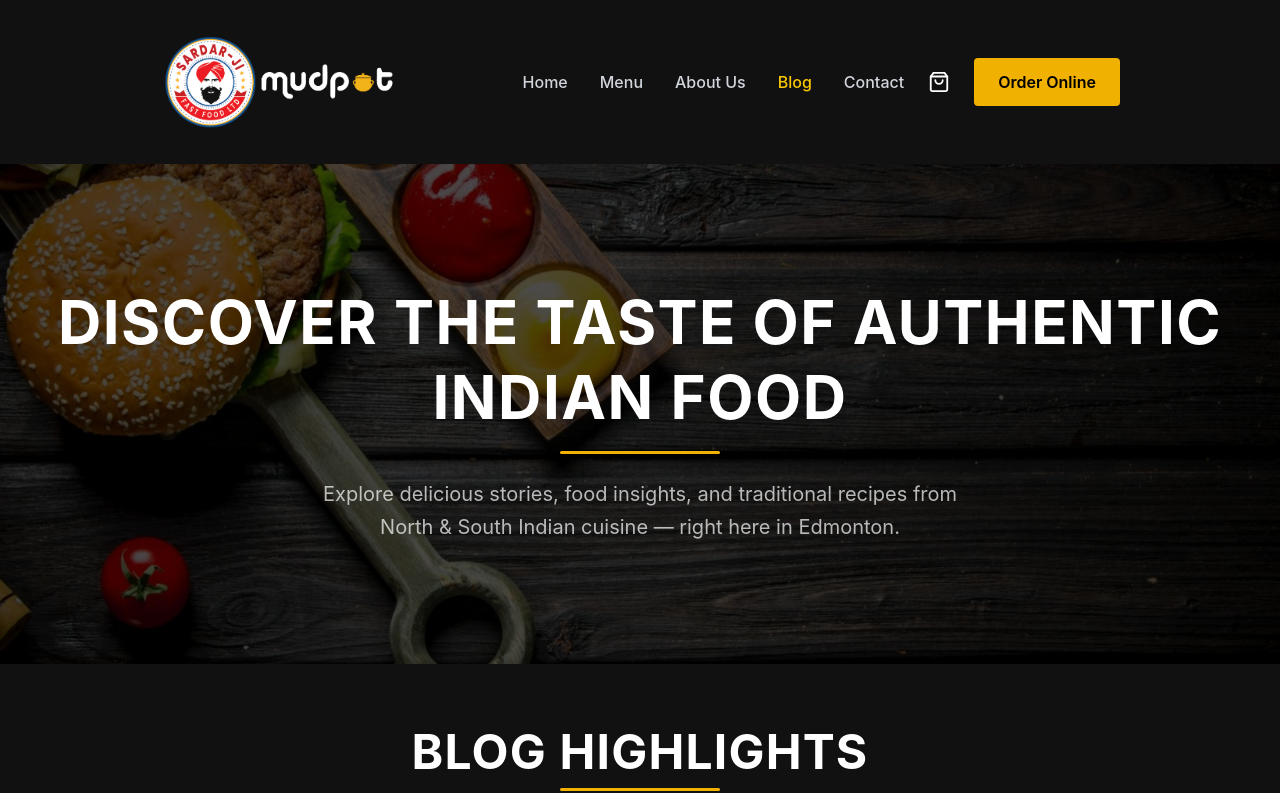
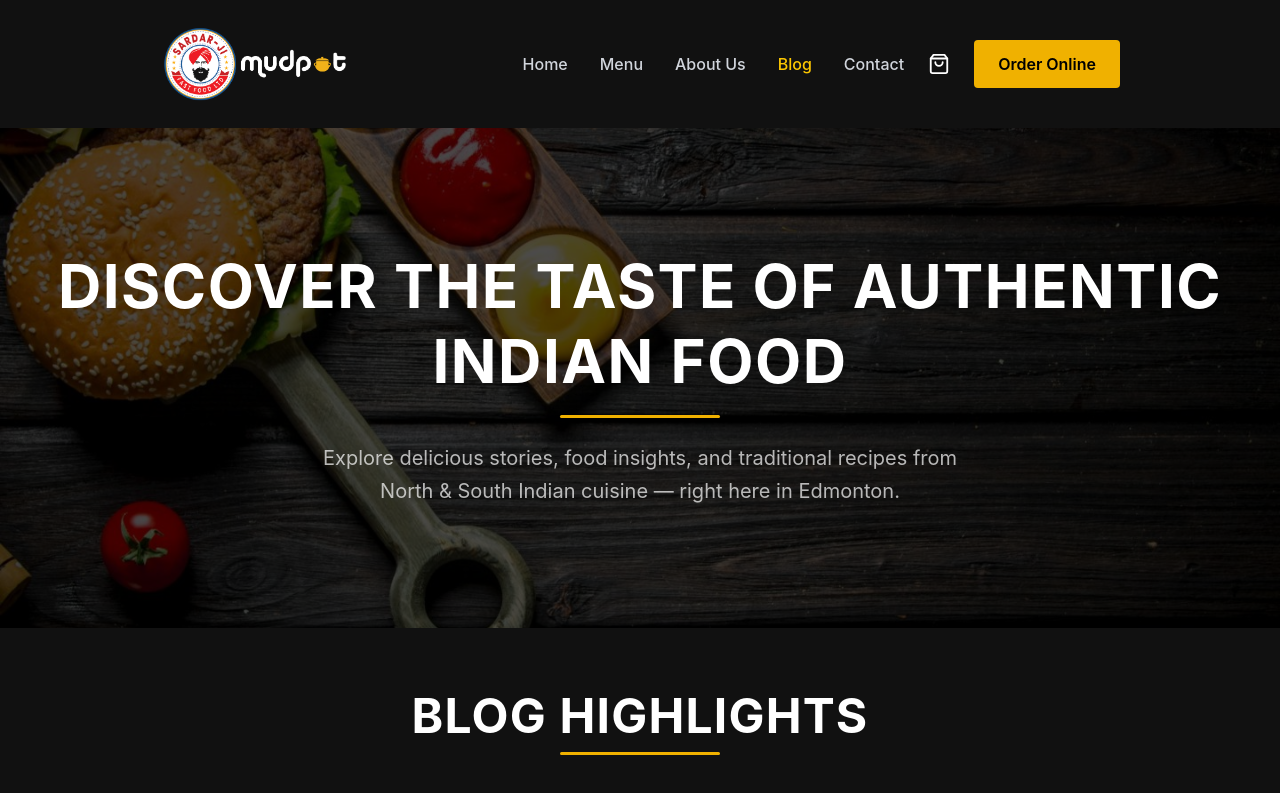
Before and after one commit to Saish-bafna-01/sardarji_burger, a React (Vite) app: page /blog in a window 1280 px wide. Shown: the top 793 px of the page. Built offline with nearby package versions, Linux system fonts and the light colour scheme; grey boxes are pictures that could not be loaded; a web font is replaced by a local one.

Commit message:
Updated code for the update

```diff
--- a/src/components/Navbar.jsx
+++ b/src/components/Navbar.jsx
@@ -21,12 +21,12 @@ export default function Navbar() {
   };
 
   return (
-    <nav className="w-full bg-[#111111] px-4 sm:px-6 md:px-12 lg:px-20 xl:px-40 py-4 md:py-6 lg:py-8 flex items-center justify-between relative z-50">
+    <nav className="w-full bg-[#111111] px-4 sm:px-6 md:px-12 lg:px-20 xl:px-40 py-2 md:py-4 lg:py-6 flex items-center justify-between relative z-50">
       {/* Logo */}
       <Link to="/" className="text-lg sm:text-xl md:text-2xl lg:text-3xl oswald font-extrabold tracking-tight select-none">
         {/* <span className="text-yellow-400">Sardarji</span>
         <span className="text-white hidden sm:inline"> Fastfood & Mudpot</span> */}
-        <img src={logoImg} alt="Sardarji Logo" className="h-25 w-auto" />
+        <img src={logoImg} alt="Sardarji Logo" className="lg:h-20 h-15 w-auto" />
       </Link>
 
       {/* Desktop Nav Links */}
--- a/src/data/aboutData.js
+++ b/src/data/aboutData.js
@@ -1,6 +1,6 @@
 // About Page Data
-import aboutHeroBg from "../assets/images/about_bg.jpg";
-import aboutImg from "../assets/images/about.jpg";
+import aboutHeroBg from "../assets/images/about.png";
+import aboutImg from "../assets/images/about.png";
 
 // About Hero Data
 export const aboutHeroData = {
--- a/src/data/menuData.js
+++ b/src/data/menuData.js
@@ -49,7 +49,7 @@ import palakPaneer from "../assets/images/Palak Paneer.png";
 import jeeraRice from "../assets/images/Jeera Rice.png";
 import plainRice from "../assets/images/Plain Rice.png";
 import riceVegBowl from "../assets/images/Rice Veg Bowl Rice Tadka Dal Rajma Kadhi Pakora.png";
-import vegThali from "../assets/images/Veg Thali (Rice + 3 Roti + Any Two Sabji + Raita + Salad).png";
+import vegThali from "../assets/images/Thali.png";
 
 // Paranthas
 import alooParantha from "../assets/images/Desi Ghee Aloo Parantha.png";
```
Also changed, not shown: 2 other files (tests, documents, lock files or other folders).
